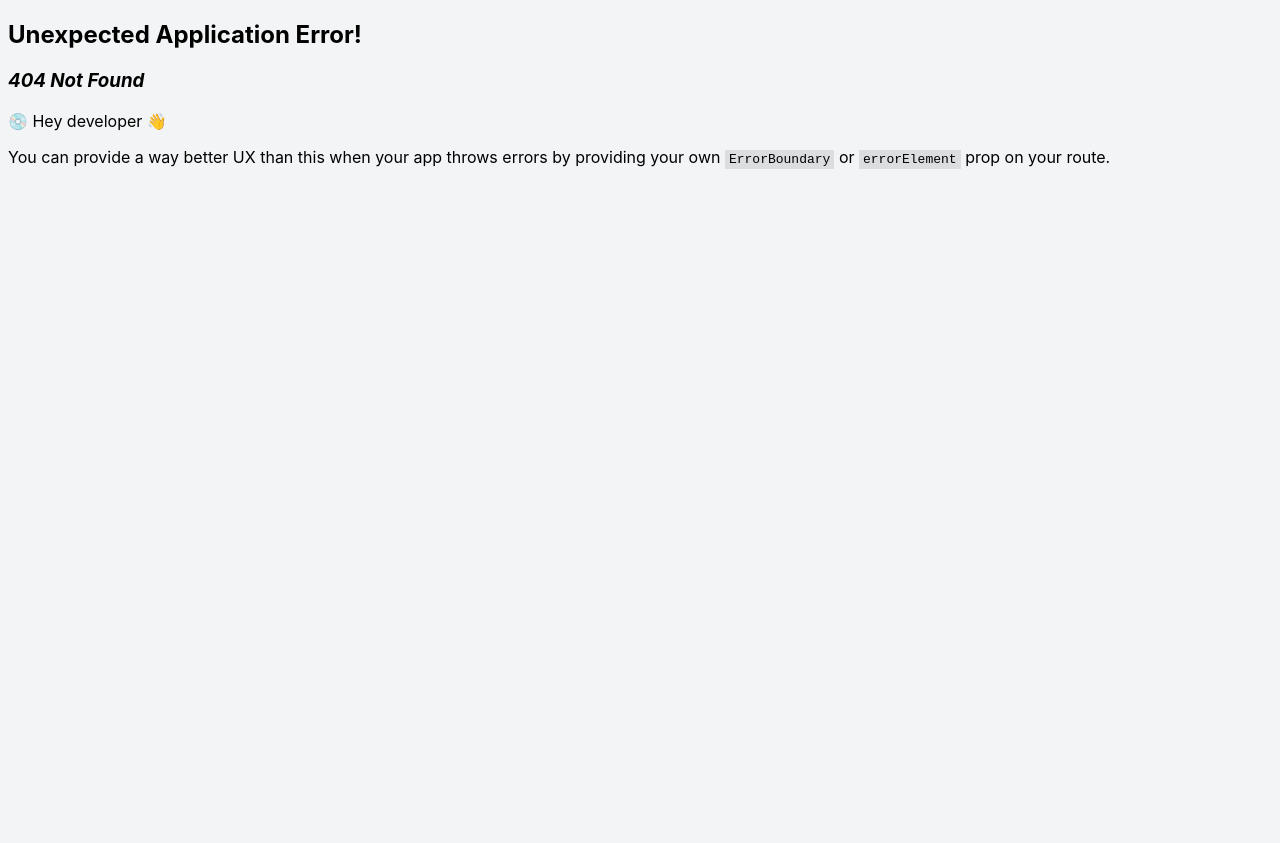
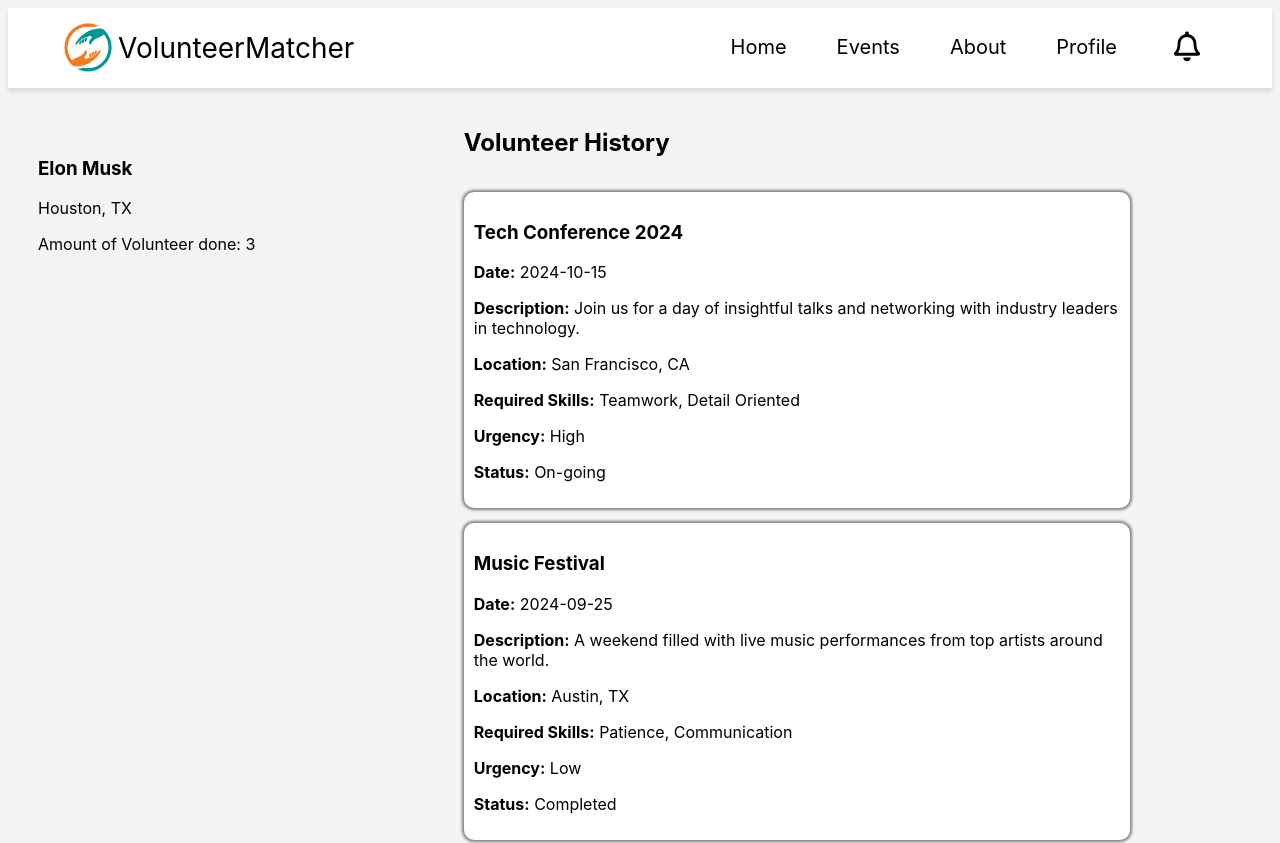
Before and after one commit to Ryan-Gunawan/COSC-4353, a React (Vite) app in the folder frontend/: page /volunteerhistory in a window 1280 px wide. Before the commit this address had no page. Shown: the top 843 px of the page. Before the commit the page ends 800 px from the top, so only its background shows below. Built offline with nearby package versions, Linux system fonts and the light colour scheme.

Commit message:
Update VolunteerHistory page

```diff
--- a/frontend/src/main.jsx
+++ b/frontend/src/main.jsx
@@ -13,6 +13,7 @@ import EventList from './routes/EventList.jsx';
 import EventMatch from './routes/EventMatch.jsx';
 import NotificationsPage from './routes/NotificationsPage/NotificationsPage.jsx';
 import UserProfile from './routes/UserProfile/UserProfile.jsx';
+import VolunteerHistory from './routes/VolunteerHistory/VolunteerHistory.jsx';
 
 const router = createBrowserRouter([
   {
@@ -47,6 +48,10 @@ const router = createBrowserRouter([
   {
     path: "userprofile",
     element: <UserProfile />,
+  },
+  {
+    path: "volunteerhistory",
+    element: <VolunteerHistory />,
   }
 ]);
 
--- /dev/null
+++ b/frontend/src/routes/VolunteerHistory/VolunteerHistory.jsx
@@ -0,0 +1,72 @@
+import Navbar from "../../components/Navbar/Navbar"
+import "./volunteerhistory.css"
+
+function VolunteerHistory(){
+
+  const userInfo = {
+    fullName: "Elon Musk",
+    city: "Houston",
+    state: "TX",
+    volunteerDone: 3,
+  };
+
+  const volunteerJobs = [
+  {
+    eventName: "Tech Conference 2024",
+    description: "Join us for a day of insightful talks and networking with industry leaders in technology.",
+    location: "San Francisco, CA",
+    skills: ["Teamwork", "Detail Oriented"],
+    urgency: "High",
+    eventDate: "2024-10-15",
+    eventStatus: "On-going",
+  },
+  {
+    eventName: "Music Festival",
+    description: "A weekend filled with live music performances from top artists around the world.",
+    location: "Austin, TX",
+    skills: ["Patience", "Communication"],
+    urgency: "Low",
+    eventDate: "2024-09-25",
+    eventStatus: "Completed",
+  },
+  {
+    eventName: "Startup Pitch Night",
+    description: "Watch innovative startups pitch their ideas to investors and compete for prizes.",
+    location: "New York, NY",
+    skills: ["Leadership", "Teamwork", "Confidence"],
+    urgency: "Intermediate",
+    eventDate: "2024-11-05",
+    eventStatus: "On-going",
+  }];
+
+  return (
+    <div>
+    <Navbar />
+
+      <div className="historypage">
+        <div className="left-col">
+          <h3>{userInfo.fullName}</h3>
+          <p> {userInfo.city}, {userInfo.state} </p>
+          <p> Amount of Volunteer done: {userInfo.volunteerDone}</p>
+        </div>
+        <div className="right-col">
+          <h2> Volunteer History </h2>
+          {volunteerJobs.map((job, index) => (
+            <div key={index} className="event-card">
+            <h3>{job.eventName}</h3>
+            <p><strong>Date:</strong> {job.eventDate}</p>
+            <p><strong>Description:</strong> {job.description}</p>
+            <p><strong>Location:</strong> {job.location}</p>
+            <p><strong>Required Skills:</strong> {job.skills.join(", ")}</p>
+            <p><strong>Urgency:</strong> {job.urgency}</p>
+            <p><strong>Status:</strong> {job.eventStatus} </p>
+            <p><strong></strong></p>
+          </div>
+          ))}
+        </div>
+      </div>
+    </div>
+  );
+};
+
+export default VolunteerHistory;
--- /dev/null
+++ b/frontend/src/routes/VolunteerHistory/volunteerhistory.css
@@ -0,0 +1,24 @@
+.historypage{
+    display: flex;
+}
+
+.left-col{
+    width: 25%;
+    padding: 30px;
+}
+
+.right-col{
+    display: flex;
+    flex-direction: column;
+    gap: 15px;
+    width: 75%;
+    padding-left: 10%;
+}
+
+.event-card{
+    background-color: white;
+    width: 80%;
+    border-radius: 10px;
+    box-shadow: 0px 0px 3px 2px grey;
+    padding: 10px;
+}
```
